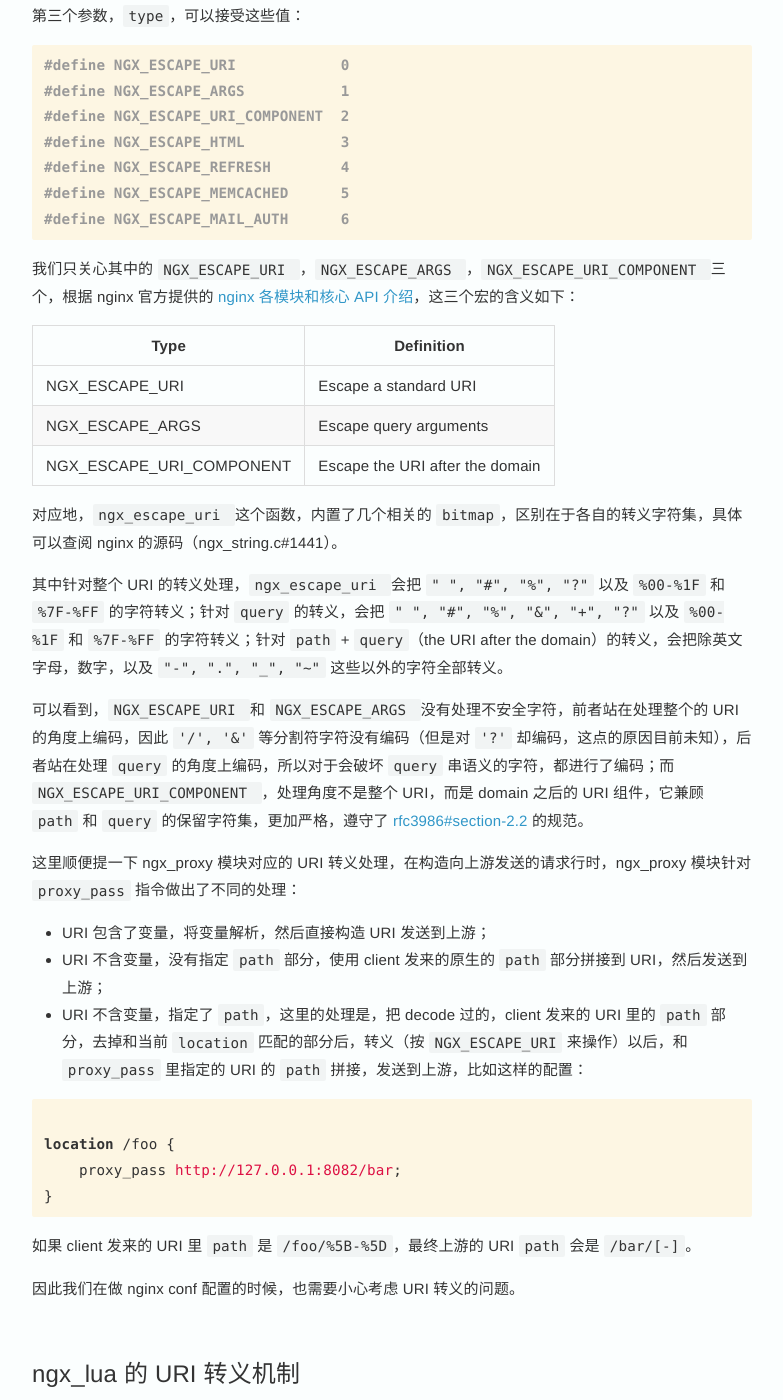
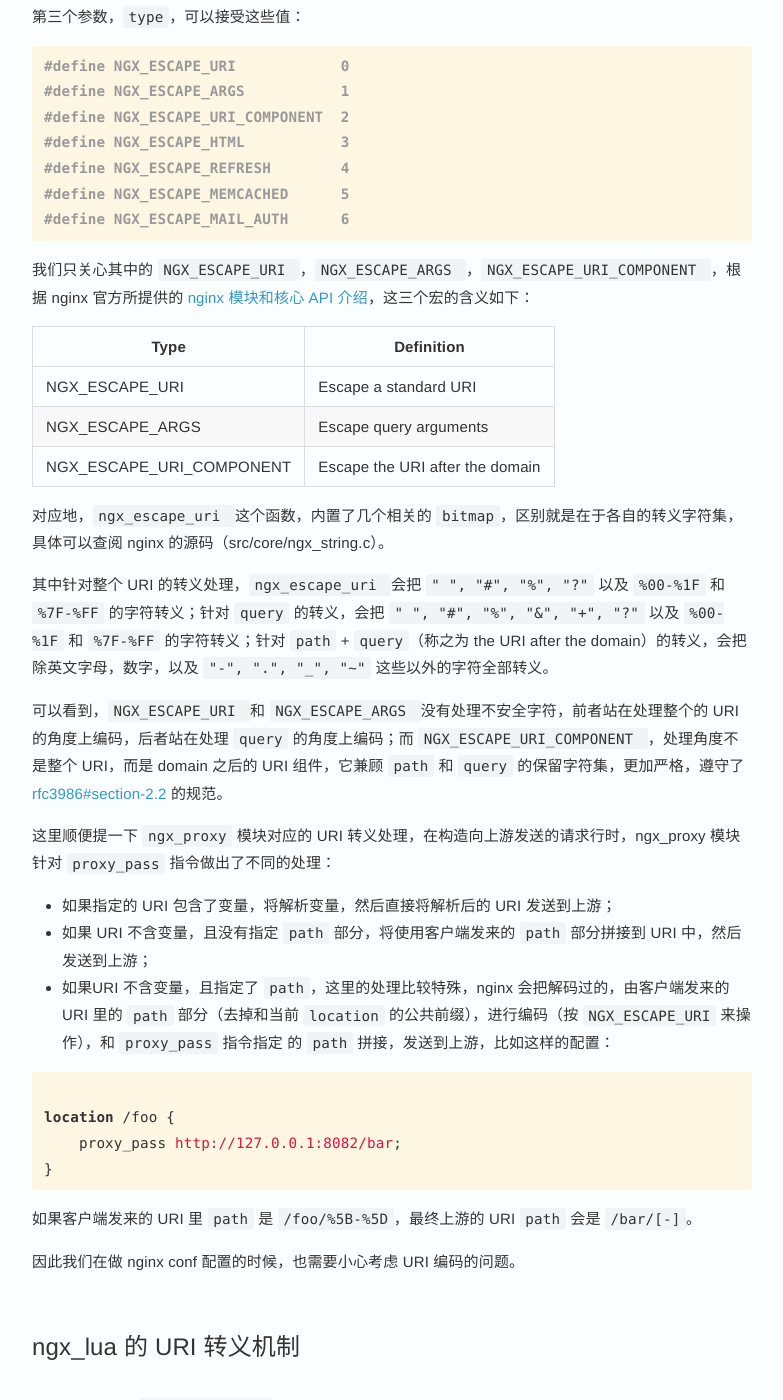
Before and after one commit to upyun/upyun.github.io, a Jekyll site: the page built from _posts/2017-11-19-uri-and-escape-mechanism.markdown, in a window 1280 px wide and 1400 px high, scrolled down 2985 px. Shown: the whole window, without its empty margins (248-1031 px from the left). Built offline with Jekyll 4.4.1, drawn with Linux system fonts in a browser that asks for light colours; some web fonts are replaced; comment, search, counter and statistics services are not loaded; some of the changed text lies outside the part shown.

Commit message:
improve: 2017-11-19-uri-and-escape-mechanism.markdown

````diff
--- a/_posts/2017-11-19-uri-and-escape-mechanism.markdown
+++ b/_posts/2017-11-19-uri-and-escape-mechanism.markdown
@@ -31,17 +31,17 @@ URI 的组成
 
 `<userinfo>@<host>:<port>`
 
-`userinfo` 这个域用于填写一些用户相关的信息，比如可能会填写 "user:password"，当然这是不被建议的，抛开这个不讲，后面的 `<host>:<port>` 则是被熟知的服务器地址了，`host` 可以是域名，也可以是对应的 IP 地址，`port` 表示端口，这是一个可选项，如果不填写，会使用默认端口（和协议相关，比如 `http` 是 80）。
+`userinfo` 这个域用于填写一些用户相关的信息，比如可能会填写 "user:password"，当然这是不被建议的。抛开这个不讲，后面的 `<host>:<port>` 则是被熟知的服务器地址了，`host` 可以是域名，也可以是对应的 IP 地址，`port` 表示端口，这是一个可选项，如果不填写，会使用默认端口（也是和协议相关，比如 `http` 协议默认端口是 80）。
 
-`path`，在 `scheme` 和 `authority` 确定下来的情况下标识资源，`path` 由几个段组成，每个段用 `/` 来分隔，`path` 不等同于文件系统定义的路径。
+`path`，在 `scheme` 和 `authority` 确定下来的情况下标识资源，`path` 由几个段组成，每个段用 `/` 来分隔。注意，`path` 不等同于文件系统定义的路径。
 
-`query`，查询串（或者说参数串），用 `?` 和 `path` 区分开来，其具体的含义由这个资源来定义。
+`query`，查询串（或者说参数串），用 `?` 和 `path` 区分开来，其具体的含义由这个具体资源来定义。
 
 
 保留字符
 -------
 
-从上面的描述里看，URI 的这 4 个组件，由特定的分隔符来分离，这些分隔符有着它们的特殊含义，如果在某个部分里出现这些分隔符，比如在 `path` 是 `/a/b?c.html`，那么 `c.html` 会被当做是 `query`，这样就破坏了原本的含义，因此 URI 引入保留字符集，这些字符用于特殊目的，如果它们被用于描述资源（不是作为分隔符出现），那么必须对它们转义。
+从上面的描述里看，URI 的这 4 个组件，由特定的分隔符来分离，这些分隔符各自有着特殊含义，而如果这些分隔符出现在某个组件内，比如 `path` 是 `/a/b?c.html`，那么从 URI 整体角度来看的话， `c.html` 会被当做是 `query`，这样就破坏了 `path` 原本的含义，因此 URI 引入了保留字符集，这些字符有着特殊的目的，如果它们被用于描述资源（而不是作为分隔符出现），那么必须对它们转义。
 
 那么什么情况下需要对一个字符转义呢，引用 [rfc2395#section-2.2](https://tools.ietf.org/html/rfc2396#section-2.2) 的一句话：
 > In general, a character is
@@ -50,7 +50,7 @@ URI 的组成
 
 即如果转义前后这个字符会影响到整个 URI 的意义，则它必须被转义。
 
-由于 URI 由多个部分构成，一个字符不转义，可能会对其中一个部分会造成影响，但对另一个部分没有影响，所以“保留字符集”是由具体的 URI 组成部分来规定。
+由于 URI 由多个组件构成，一个字符不转义，可能会对其中一个组件会造成影响，但对另一个组件没有影响，所以“保留字符集”是由具体的 URI 组件来规定的。
 
 * 对 `path` 部分而言，保留字符集是（参考自 rfc2396）：
 
@@ -75,7 +75,7 @@ hex         = digit | "A" | "B" | "C" | "D" | "E" | "F" |
 特殊字符
 -------
 
-有一类不被允许用在 URI 里的特殊字符，它们被称为控制字符，即 ASCII 范围在0-31 之间的字符，以及 ASCII 码为 127 的这个字符。比如 `\t`，`\a` 这些（不包括空格），因为这些字符不可打印而且可能会消失（在某些场景下）。
+有一类不被允许用在 URI 里的特殊字符，它们被称为控制字符，即 ASCII 范围在0-31 之间的字符，以及 ASCII 码为 127 的这个字符。比如 `\t`，`\a` 这些（不包括空格），因为这些字符不可打印而且在某些场景下可能会消失。
 
 另外一类则是扩展 ASCII 码，即范围 128-255 的那些字符，它们不属于 "US-ASCII coded character set"，因此这些字符如果出现在 URI 中，需要被转义。
 
@@ -127,7 +127,7 @@ uintptr_t ngx_escape_uri(u_char *dst, u_char *src, size_t size,
 #define NGX_ESCAPE_MAIL_AUTH      6
 ```
 
-我们只关心其中的 `NGX_ESCAPE_URI `，`NGX_ESCAPE_ARGS `，`NGX_ESCAPE_URI_COMPONENT ` 三个，根据 nginx 官方提供的 [nginx 各模块和核心 API 介绍](https://www.nginx.com/resources/wiki/extending/api/)，这三个宏的含义如下：
+我们只关心其中的 `NGX_ESCAPE_URI `，`NGX_ESCAPE_ARGS `，`NGX_ESCAPE_URI_COMPONENT `，根据 nginx 官方所提供的 [nginx 模块和核心 API 介绍](https://www.nginx.com/resources/wiki/extending/api/)，这三个宏的含义如下：
 
 | Type | Definition |
 |-----|---------|
@@ -135,17 +135,17 @@ uintptr_t ngx_escape_uri(u_char *dst, u_char *src, size_t size,
 |NGX_ESCAPE_ARGS	| Escape query arguments|
 |NGX_ESCAPE_URI_COMPONENT|	Escape the URI after the domain|
 
-对应地，`ngx_escape_uri ` 这个函数，内置了几个相关的 `bitmap`，区别在于各自的转义字符集，具体可以查阅 nginx 的源码（ngx_string.c#1441）。
+对应地，`ngx_escape_uri ` 这个函数，内置了几个相关的 `bitmap`，区别就是在于各自的转义字符集，具体可以查阅 nginx 的源码（src/core/ngx_string.c）。
 
-其中针对整个 URI 的转义处理，`ngx_escape_uri ` 会把 `" ", "#", "%", "?"` 以及 `%00-%1F` 和 `%7F-%FF` 的字符转义；针对 `query` 的转义，会把 `" ", "#", "%", "&", "+", "?"` 以及 `%00-%1F` 和 `%7F-%FF` 的字符转义；针对 `path` + `query`（the URI after the domain）的转义，会把除英文字母，数字，以及 `"-", ".", "_", "~"` 这些以外的字符全部转义。
+其中针对整个 URI 的转义处理，`ngx_escape_uri ` 会把 `" ", "#", "%", "?"` 以及 `%00-%1F` 和 `%7F-%FF` 的字符转义；针对 `query` 的转义，会把 `" ", "#", "%", "&", "+", "?"` 以及 `%00-%1F` 和 `%7F-%FF` 的字符转义；针对 `path` + `query`（称之为 the URI after the domain）的转义，会把除英文字母，数字，以及 `"-", ".", "_", "~"` 这些以外的字符全部转义。
 
-可以看到，`NGX_ESCAPE_URI ` 和 `NGX_ESCAPE_ARGS ` 没有处理不安全字符，前者站在处理整个的 URI 的角度上编码，因此 `'/', '&'` 等分割符字符没有编码（但是对 `'?'` 却编码，这点的原因目前未知），后者站在处理 `query` 的角度上编码，所以对于会破坏 `query` 串语义的字符，都进行了编码；而 `NGX_ESCAPE_URI_COMPONENT `，处理角度不是整个 URI，而是 domain 之后的 URI 组件，它兼顾 `path` 和 `query` 的保留字符集，更加严格，遵守了 [rfc3986#section-2.2](#https://tools.ietf.org/html/rfc3986#section-2.2) 的规范。
+可以看到，`NGX_ESCAPE_URI ` 和 `NGX_ESCAPE_ARGS ` 没有处理不安全字符，前者站在处理整个的 URI 的角度上编码，后者站在处理 `query` 的角度上编码；而 `NGX_ESCAPE_URI_COMPONENT `，处理角度不是整个 URI，而是 domain 之后的 URI 组件，它兼顾 `path` 和 `query` 的保留字符集，更加严格，遵守了 [rfc3986#section-2.2](#https://tools.ietf.org/html/rfc3986#section-2.2) 的规范。
 
-这里顺便提一下 ngx_proxy 模块对应的 URI 转义处理，在构造向上游发送的请求行时，ngx_proxy 模块针对 `proxy_pass` 指令做出了不同的处理：
+这里顺便提一下 `ngx_proxy` 模块对应的 URI 转义处理，在构造向上游发送的请求行时，ngx_proxy 模块针对 `proxy_pass` 指令做出了不同的处理：
 
-* URI 包含了变量，将变量解析，然后直接构造 URI 发送到上游；
-* URI 不含变量，没有指定 `path` 部分，使用 client 发来的原生的 `path` 部分拼接到 URI，然后发送到上游；
-* URI 不含变量，指定了 `path`，这里的处理是，把 decode 过的，client 发来的 URI 里的 `path` 部分，去掉和当前 `location` 匹配的部分后，转义（按 `NGX_ESCAPE_URI` 来操作）以后，和 `proxy_pass` 里指定的 URI 的 `path` 拼接，发送到上游，比如这样的配置：
+* 如果指定的 URI 包含了变量，将解析变量，然后直接将解析后的 URI 发送到上游；
+* 如果 URI 不含变量，且没有指定 `path` 部分，将使用客户端发来的 `path` 部分拼接到 URI 中，然后发送到上游；
+* 如果URI 不含变量，且指定了 `path`，这里的处理比较特殊，nginx 会把解码过的，由客户端发来的 URI 里的 `path` 部分（去掉和当前 `location` 的公共前缀），进行编码（按 `NGX_ESCAPE_URI` 来操作），和 `proxy_pass` 指令指定 的 `path` 拼接，发送到上游，比如这样的配置：
 
 ```nginx
 
@@ -154,12 +154,12 @@ location /foo {
 }
 ```
 
-如果 client 发来的 URI 里 `path` 是 `/foo/%5B-%5D`，最终上游的 URI `path` 会是 `/bar/[-]`。
+如果客户端发来的 URI 里 `path` 是 `/foo/%5B-%5D`，最终上游的 URI `path` 会是 `/bar/[-]`。
 
-因此我们在做 nginx conf 配置的时候，也需要小心考虑 URI 转义的问题。
+因此我们在做 nginx conf 配置的时候，也需要小心考虑 URI 编码的问题。
 
 ngx_lua 的 URI 转义机制
--------------------
+-----------------------
 
 ngx_lua 提供的 `ngx.escape_uri` 函数，和 nginx 核心的转义机制也有一些差异（基于 ngx_lua v0.10.11），体现在对保留字符的处理上，`ngx.escape_uri ` 底层使用的 `ngx_http_lua_escape_uri`，结构和 `ngx_escape_uri` 一致，而对应的 `bitmap` 不同。
 
@@ -170,7 +170,7 @@ ngx_lua 提供的 `ngx.escape_uri` 函数，和 nginx 核心的转义机制也
 总结
 ----
 
-在做相关的代理服务，网关服务时，URI 的编解码处理都是非常重要的，某些场景我们可能需要用 URI 来做 key，如果不处理好编解码问题，可能在 URI 复杂的情况下会达不到我们的预期效果，反而会浪费很多时间去排查问题的原因，特别地，在使用  nginx 和 ngx_lua 做服务时，我们更应该熟知它们处理 URI 编解码的区别，在理解它们的区别上做自身的业务处理，避免踩坑。
+在做相关的代理服务，网关服务时，URI 的编解码处理都是非常重要的，某些场景我们可能需要用 URI 来做 key（比如作为 hash 函数的因子），如果不处理好编解码问题，可能在 URI 复杂的情况下会达不到我们的预期效果，反而会浪费很多时间去排查问题的原因，特别地，在使用  nginx 和 ngx_lua 做服务时，我们更应该熟知它们在 URI 编解码上的区别，在理解它们的区别上做自身的业务处理，避免踩坑。
 
 参考资料
 -------
````
Also changed, not shown: other parts of _posts/2017-11-19-uri-and-escape-mechanism.markdown (+2 -2 lines).
